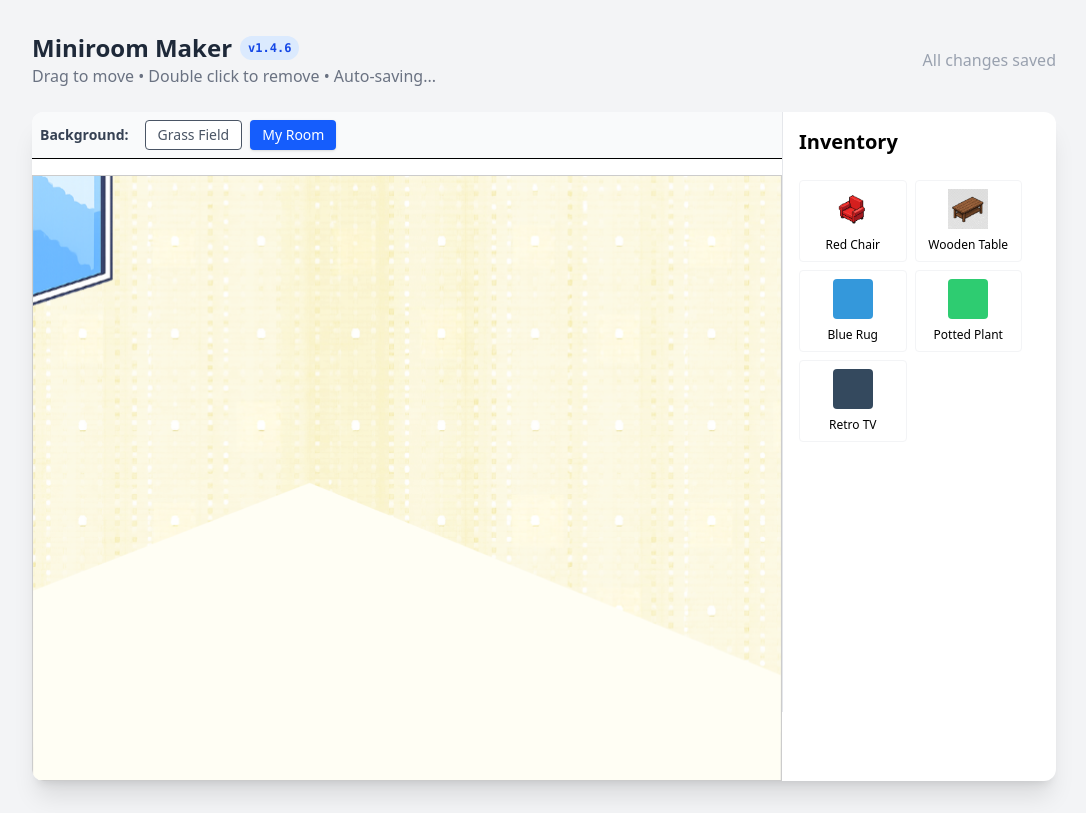
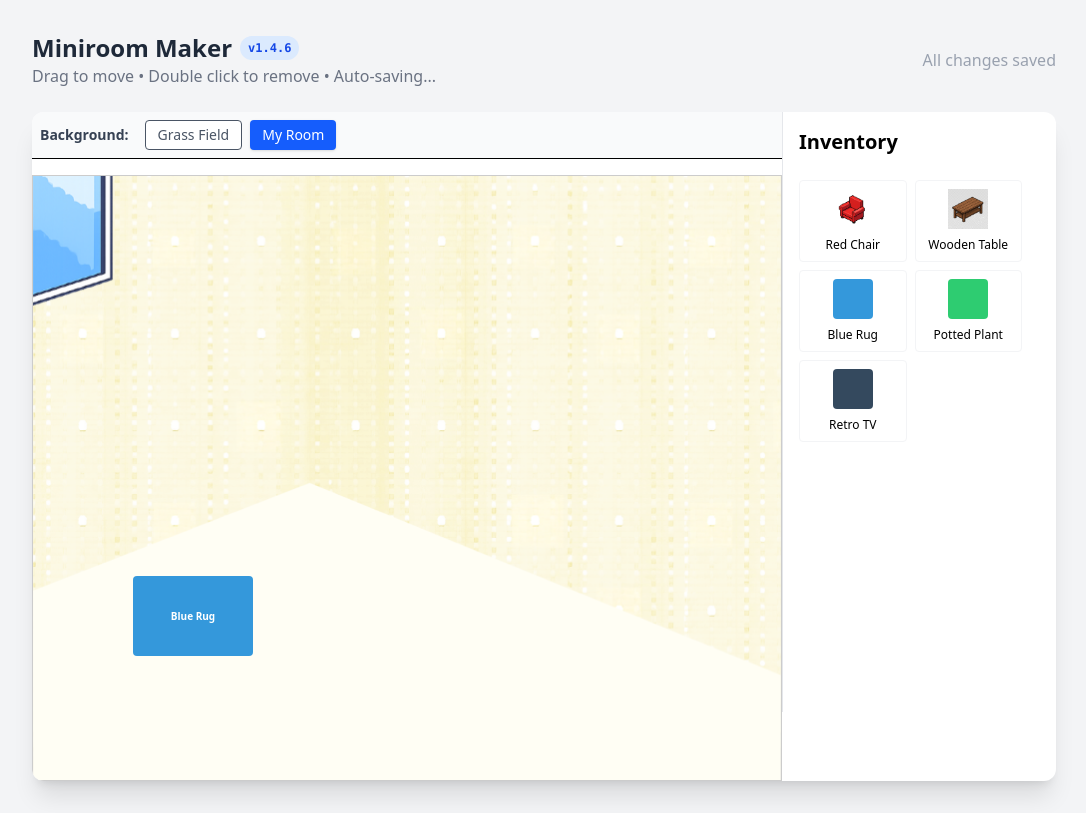
Before and after one commit to WoojinAhn/miniroom-demo, a Next.js app: page / in a window 1280 px wide. Shown: the whole page, without its empty margins (96-1182 px from the left). Built offline with nearby package versions, Linux system fonts and the light colour scheme.

Commit message:
Fix: Pass availableItems to RoomCanvas to resolve placement bug

```diff
--- a/src/app/page.tsx
+++ b/src/app/page.tsx
@@ -70,13 +70,7 @@ export default function MiniroomPage() {
           </div>
           <RoomCanvas
             room={room}
-            availableItems={currentBackground ? [] : []} // availableItems is handled inside Inventory now, wait DraggableItem needs itemDef...
-            // Wait, RoomCanvas needs availableItems to lookup item definitions.
-            // In the new hook, INITIAL_ITEMS/AVAILABLE_ITEMS are imported inside hook but we need them here?
-            // Actually, INITIAL_ITEMS should be exported from hook or imported here.
-            // The original hook exported AVAILABLE_ITEMS. I removed it.
-            // I should re-export it from useMiniroom or import it directly.
-            // Let's import it directly from mockMiniroom since I removed it from hook return.
+            availableItems={AVAILABLE_ITEMS}
             onUpdateItem={moveItem}
             onDeleteItem={deleteItem}
             selectedItemId={selectedItemId}
```
